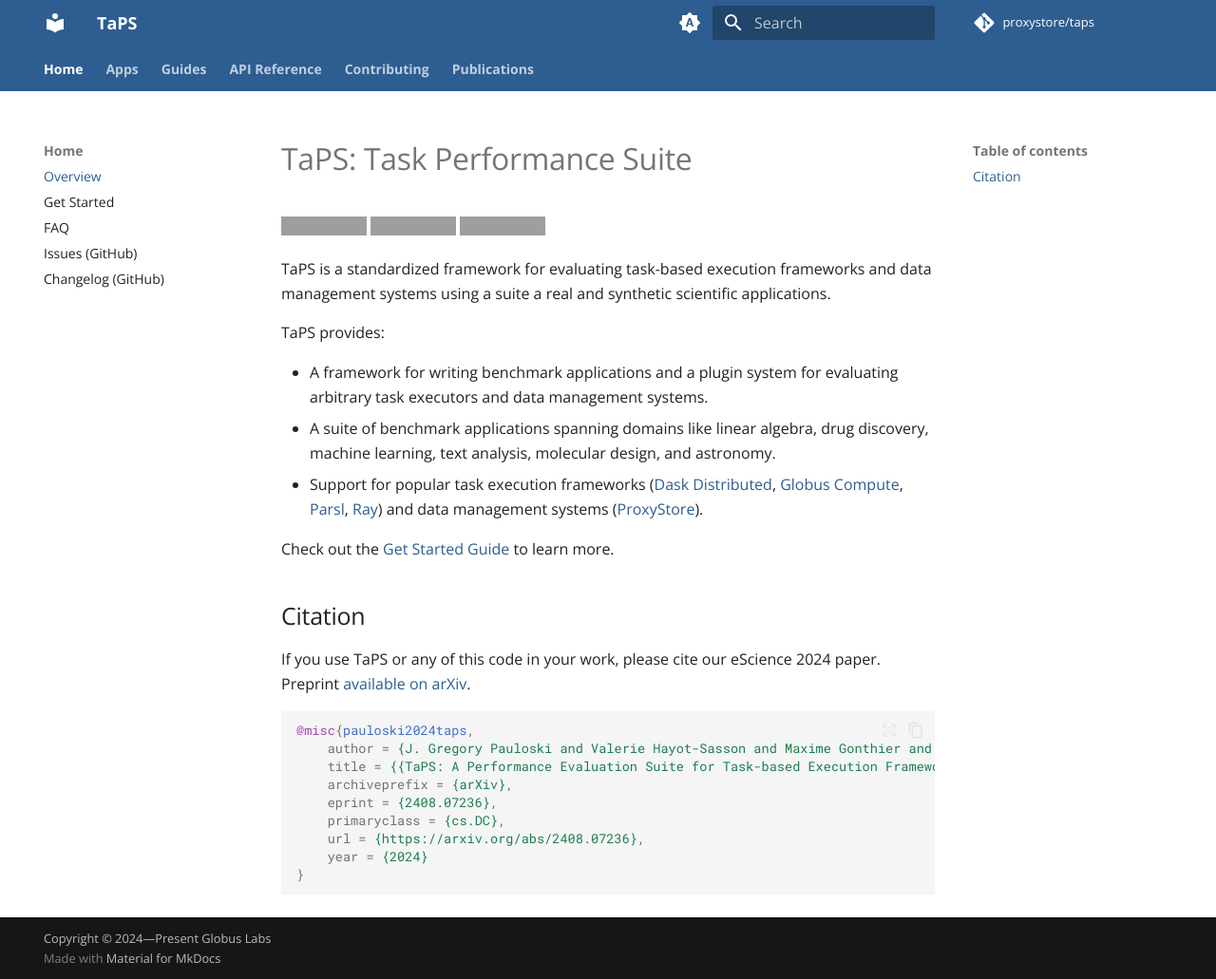
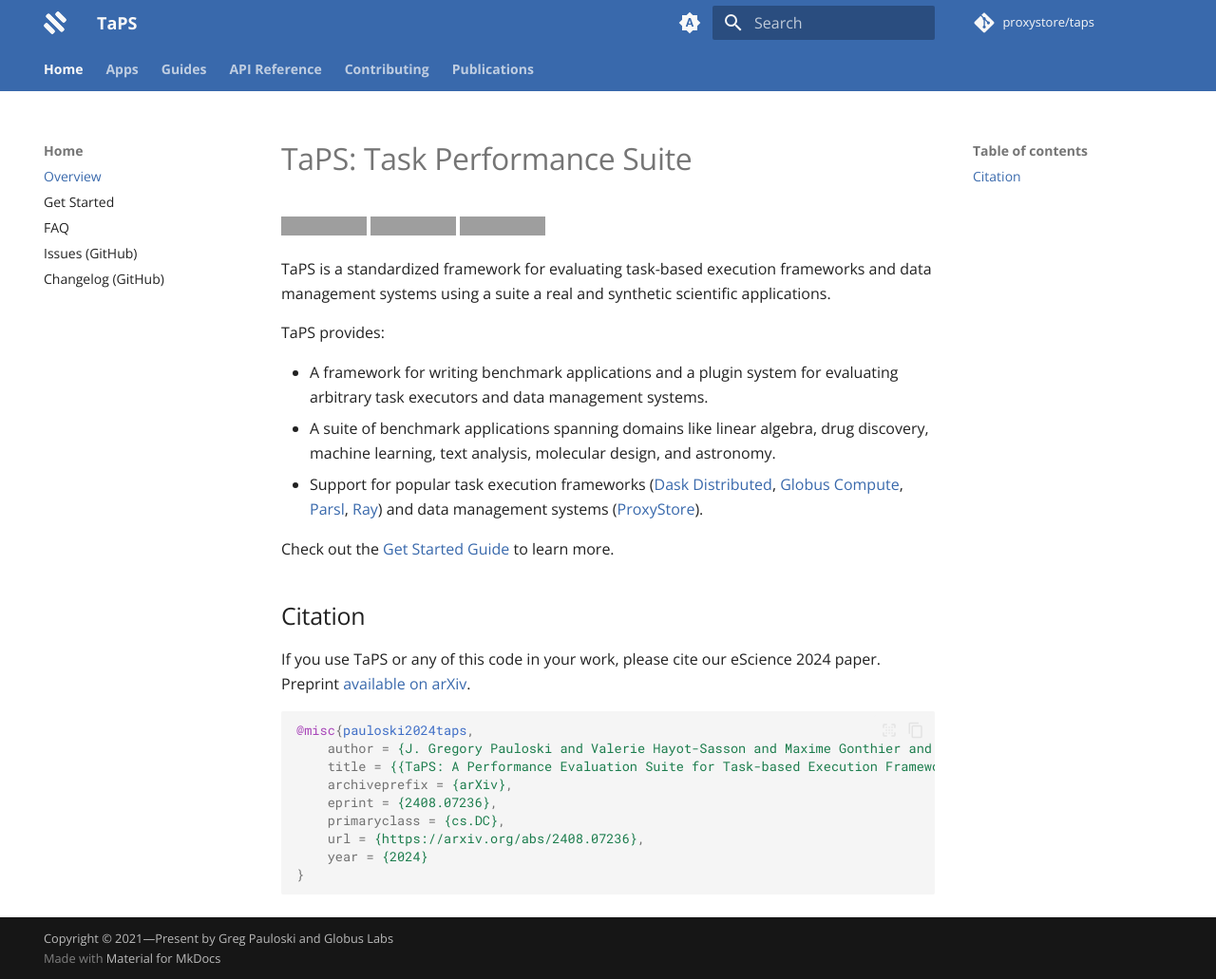
Before and after one commit to proxystore/taps, an MkDocs documentation site: the page built from docs/index.md, in a window 1280 px wide and 1031 px high. Shown: the whole window at 95% size. Built offline with MkDocs 1.6.1 and Material for MkDocs 9.7.7, drawn with Linux system fonts in a browser that asks for light colours; comment, search, counter and statistics services are not loaded; the version menu is left out; grey boxes are pictures that could not be loaded.

Commit message:
Update logo, icon, and color palette

```diff
--- a/docs/css/extra.css
+++ b/docs/css/extra.css
@@ -1,26 +1,38 @@
-/*
- * Globus Blue: #2D5D91
- * Globus Orange: #F89438
- * Globus Dark Blue: #1D4274
- */
+:root > * {
+  --md-primary-fg-color: #3969AC;
+  --md-primary-bg-color: #F8F8F8;
 
-:root > * {
-  --md-primary-fg-color: #2D5D91;
-  --md-accent-fg-color: #F89438;
-  --md-accent-bg-color: #F89438;
-  --md-code-hl-color: #F89438;
+  /* Symbol type colors */
+  /* https://mkdocstrings.github.io/python/usage/customization/#symbol-types */
+  --doc-symbol-function-bg-color: #BDAEE5D0;
+  --doc-symbol-parameter-bg-color: #FFEBADD0;
+  --doc-symbol-method-bg-color: #BDAEE5D0;
+  --doc-symbol-attribute-bg-color: #F6C58DD0;
+  --doc-symbol-class-bg-color: #C2D3EBD0;
+  --doc-symbol-module-bg-color: #B5F7E3D0;
+
+  --doc-symbol-function-fg-color: #2D214B;
+  --doc-symbol-paramter-fg-color: #F2B701;
+  --doc-symbol-method-fg-color: #2D214B;
+  --doc-symbol-attribute-fg-color: #99560B;
+  --doc-symbol-class-fg-color: #1F385C;
+  --doc-symbol-module-fg-color: #084937;
 }
 
-[data-md-color-primary="globus-light"] {
-  --md-typeset-a-color: #2D5D91;
+[data-md-color-primary="proxystore-light"] {
+  --md-accent-fg-color: #1F385C;
+  --md-accent-bg-color: #1F385C;
+  --md-typeset-a-color: #3969AC;
 }
 
-[data-md-color-primary="globus-dark"] {
-  --md-typeset-a-color: #478BCD;
+[data-md-color-primary="proxystore-dark"] {
+  --md-accent-fg-color: #3969AC;
+  --md-accent-bg-color: #3969AC;
+  --md-typeset-a-color: #C2D3EB;
 }
 
 [data-md-color-scheme="slate"] {
-  --md-hue: 230;
+  --md-hue: 225;
 }
 
 .md-typeset h1 {
@@ -30,3 +42,14 @@
 .md-tabs__link {
   font-weight: 600;
 }
+
+/* Center Markdown Tables (requires md_in_html extension) */
+/* https://github.com/squidfunk/mkdocs-material/issues/3430#issuecomment-1005973474 */
+.center-table {
+    text-align: center;
+}
+
+.md-typeset .center-table :is(td,th):not([align]) {
+    /* Reset alignment for table cells */
+    text-align: initial;
+}
--- a/mkdocs.yml
+++ b/mkdocs.yml
@@ -6,7 +6,7 @@
 repo_name: proxystore/taps
 repo_url: https://github.com/proxystore/taps
 
-copyright: Copyright &copy; 2024—Present Globus Labs
+copyright: Copyright &copy; 2021—Present by <a target="_blank" href="https://gregpauloski.com">Greg Pauloski</a> and <a target="_blank" href="https://labs.globus.org">Globus Labs</a>
 
 theme:
   name: material
@@ -29,34 +29,24 @@
   palette:
     # Palette toggle for automatic mode
     - media: "(prefers-color-scheme)"
-      scheme: default
-      primary: globus-blue
-      accent: globus-blue
       toggle:
         icon: material/brightness-auto
         name: Switch to light mode
-
     # Palette toggle for light mode
     - media: "(prefers-color-scheme: light)"
-      scheme: default
-      primary: globus-light
-      accent: globus-light
+      primary: proxystore-light
       toggle:
         icon: material/brightness-7
         name: Switch to dark mode
-
     # Palette toggle for dark mode
     - media: "(prefers-color-scheme: dark)"
+      primary: proxystore-dark
       scheme: slate
-      primary: globus-dark
-      accent: globus-dark
       toggle:
         icon: material/brightness-4
         name: Switch to system preference
-  overrides: docs/_overrides
-  # favicon: static/favicon.png
-  # icon:
-  #   logo: logo
+  favicon: static/favicon.png
+  logo: static/icon-white.svg
 
 watch:
   - mkdocs.yml
```
Also changed, not shown: docs/static/favicon.png (added), docs/static/icon-white.svg (added).
